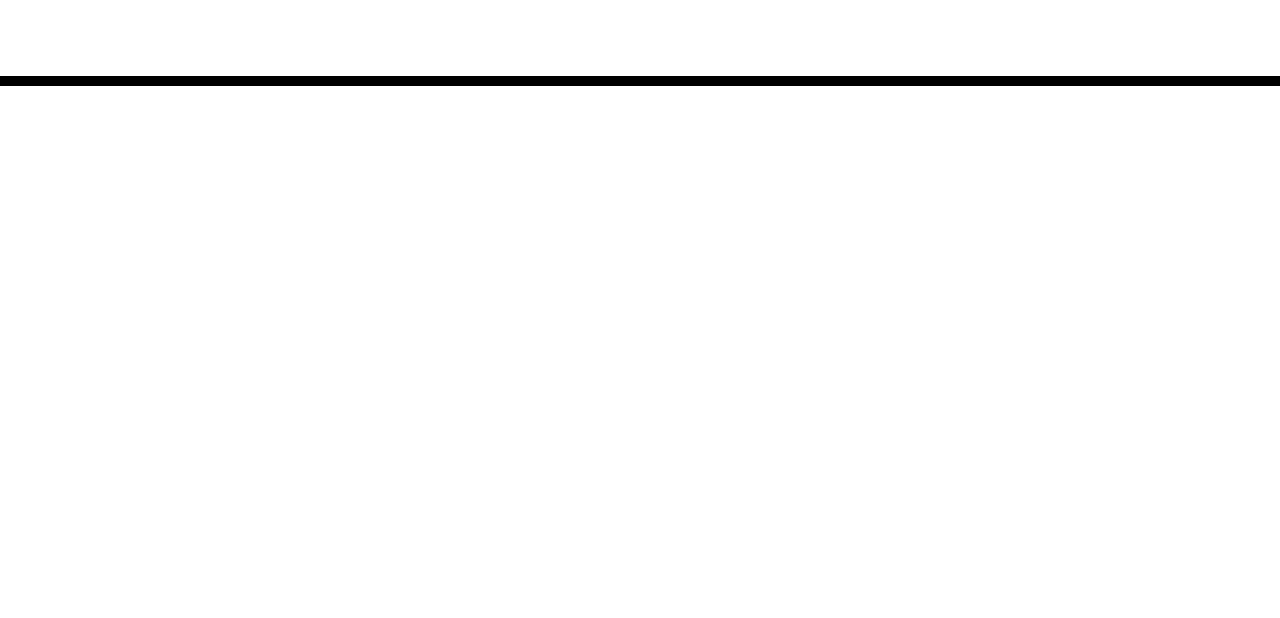
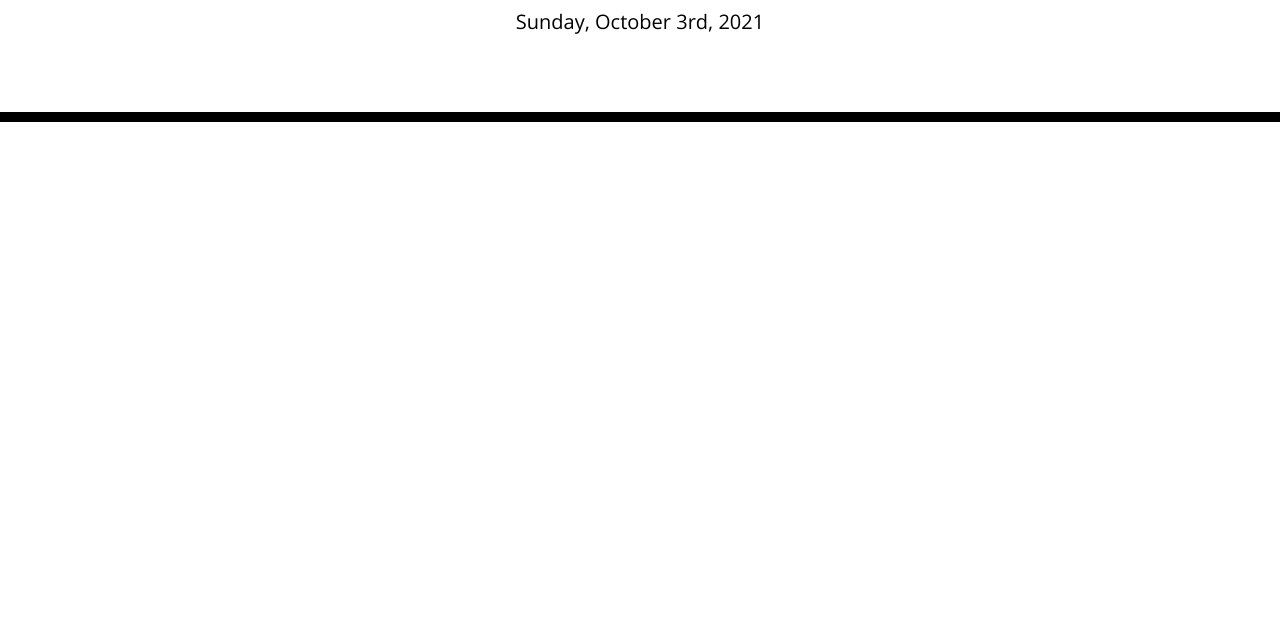
Before and after one commit to mtlankenau/work-day-scheduler, a plain HTML site: page index.html in a window 1280 px wide. Shown: the part 182-800 px from the top of the page. Drawn offline with nearby package versions, Linux system fonts and the light colour scheme.

Commit message:
used moment.js and jquery syntax to dynamically add date in 'day of week, month, day, year' format to p element within header

```diff
--- /dev/null
+++ b/assets/js/script.js
@@ -0,0 +1,7 @@
+// adds current date to p element in header element
+let currentDate = moment().format("dddd, MMMM Do, YYYY");
+
+// console.log(`${currentDate.toString()}`);
+
+var currentDateEl = document.querySelector("#currentDay")
+currentDateEl.textContent = `${currentDate.toString()}`;
--- a/index.html
+++ b/index.html
@@ -18,7 +18,7 @@
       href="https://fonts.googleapis.com/css?family=Open+Sans&display=swap"
       rel="stylesheet"
     />
-    <link rel="stylesheet" href="style.css" />
+    <link rel="stylesheet" href="assets/css/style.css" />
     <title>Work Day Scheduler</title>
   </head>
 
@@ -34,5 +34,6 @@
 
     <script src="https://code.jquery.com/jquery-3.4.1.min.js"></script>
     <script src="https://cdnjs.cloudflare.com/ajax/libs/moment.js/2.24.0/moment.min.js"></script>
+    <script src="assets/js/script.js"></script>
   </body>
 </html>
```
Also changed, not shown: assets/css/style.css (renamed from style.css), assets/images/05-third-party-apis-homework-demo.gif (added).
